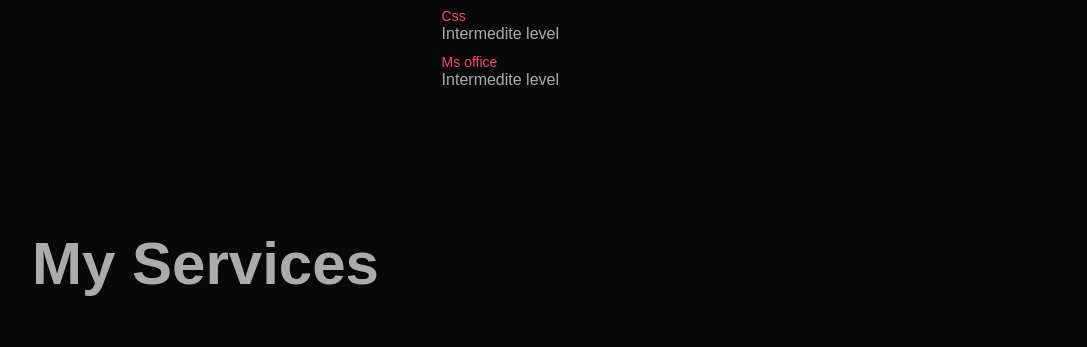
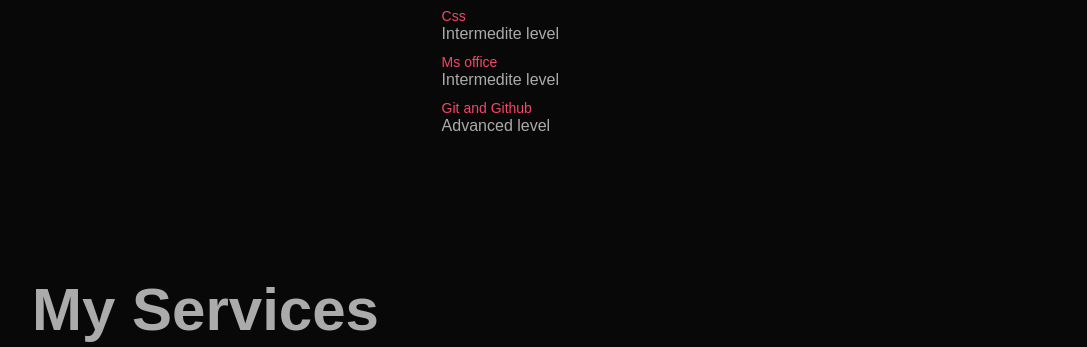
Before and after one commit to Samanthreddy1/portfolio, a plain HTML site: page index.html in a window 1280 px wide. Shown: the part 1297-1644 px from the top of the page, without its empty margins (96-1183 px from the left). Drawn offline with Linux system fonts and the light colour scheme.

Commit message:
skill added

```diff
--- a/index.html
+++ b/index.html
@@ -53,6 +53,7 @@
                         <li><span>Html</span><br>Advanced level</li>
                         <li><span>Css</span><br>Intermedite level</li>
                         <li><span>Ms office</span><br>Intermedite level</li>
+                        <li><span>Git and Github</span><br>Advanced level</li>
                     </ul>
                 </div>
                 <div class="tab-contents" id="Experience">
```
